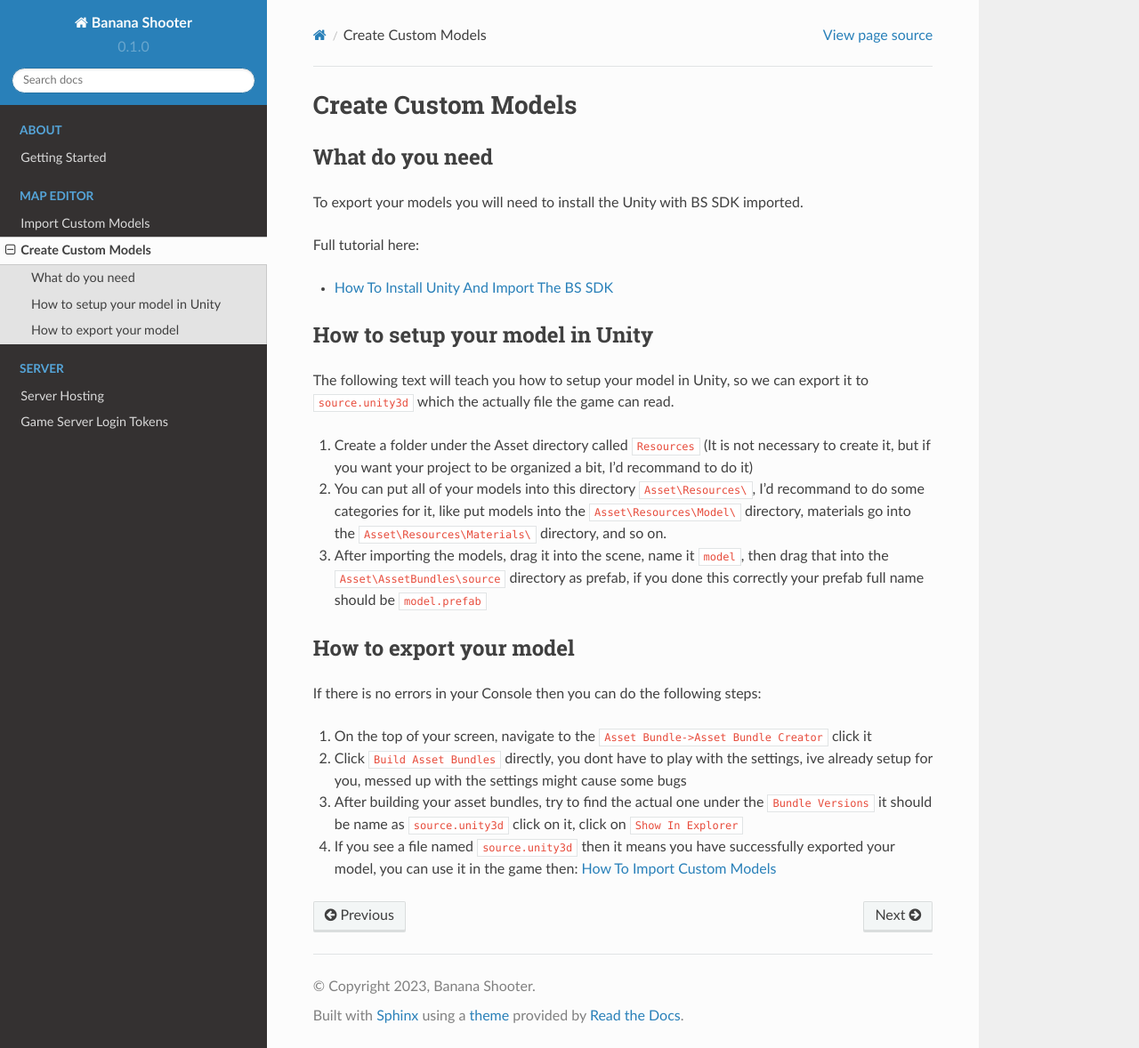
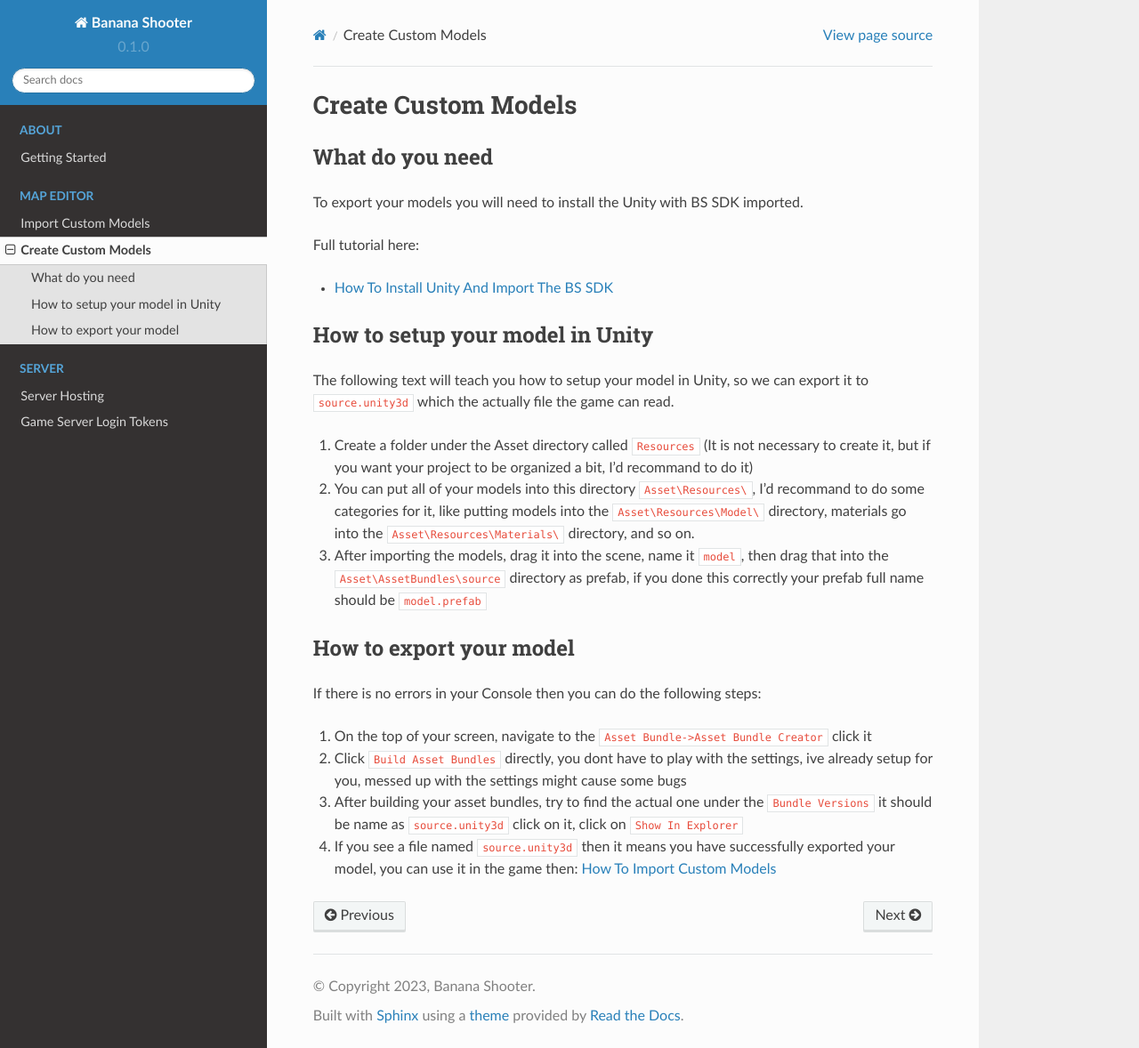
Before and after one commit to CodingDaniel1/bs-docs, a Sphinx documentation site: the page built from docs/source/map-editor/create-custom-models.rst, in a window 1280 px wide and 1178 px high. Shown: the whole window at 89% size. Built offline with Sphinx 7.4.7 and the Read the Docs theme 2.0.0, drawn with Linux system fonts in a browser that asks for light colours.

Commit message:
Update create-custom-models.rst

```diff
--- a/docs/source/map-editor/create-custom-models.rst
+++ b/docs/source/map-editor/create-custom-models.rst
@@ -18,7 +18,7 @@
 The following text will teach you how to setup your model in Unity, so we can export it to ``source.unity3d`` which the actually file the game can read.
 
 1. Create a folder under the Asset directory called ``Resources`` (It is not necessary to create it, but if you want your project to be organized a bit, I'd recommand to do it)
-2. You can put all of your models into this directory ``Asset\Resources\``, I'd recommand to do some categories for it, like put models into the ``Asset\Resources\Model\`` directory, materials go into the ``Asset\Resources\Materials\`` directory, and so on.
+2. You can put all of your models into this directory ``Asset\Resources\``, I'd recommand to do some categories for it, like putting models into the ``Asset\Resources\Model\`` directory, materials go into the ``Asset\Resources\Materials\`` directory, and so on.
 3. After importing the models, drag it into the scene, name it ``model``, then drag that into the ``Asset\AssetBundles\source`` directory as prefab, if you done this correctly your prefab full name should be ``model.prefab``
 
 How to export your model
```
